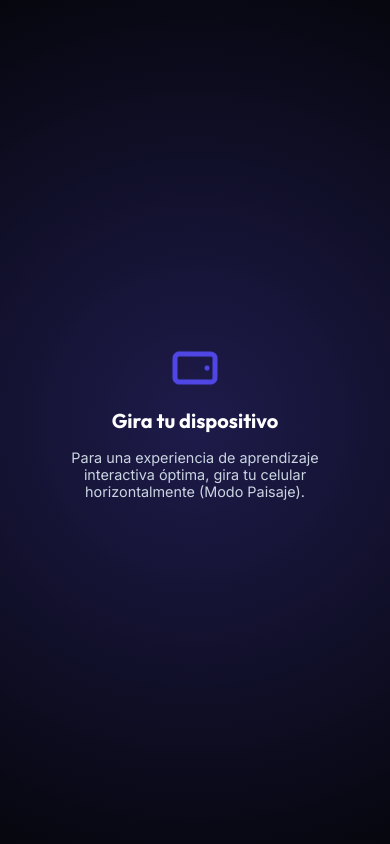
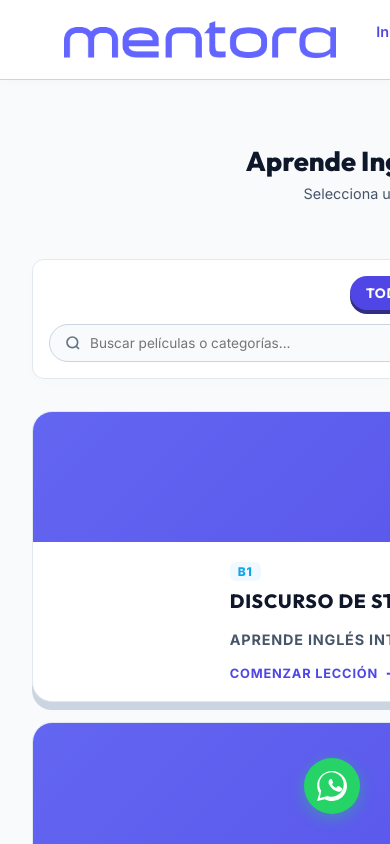
Before and after one commit to luismiguel9117/Mentora-playground, a React (Vite) app: page / in a window 390 px wide. Shown: the top 844 px of the page. Built offline with nearby package versions, Linux system fonts and the light colour scheme.

Commit message:
fix: conditionally render mobile rotate device prompt only inside player view

```diff
--- a/src/views/ReactorView.jsx
+++ b/src/views/ReactorView.jsx
@@ -2491,6 +2491,7 @@ export default function ReactorView() {
       }}
     >
       {/* Rotate Prompt Overlay for Portrait Mobile Devices */}
+      {currentView === 'player' && (
         <div className="rotate-device-prompt">
           <svg xmlns="http://www.w3.org/2000/svg" width="48" height="48" viewBox="0 0 24 24" fill="none" stroke="#4f46e5" strokeWidth="2.5" strokeLinecap="round" strokeLinejoin="round">
             <rect x="5" y="2" width="14" height="20" rx="2" ry="2" />
@@ -2501,6 +2502,7 @@ export default function ReactorView() {
             Para una experiencia de aprendizaje interactiva óptima, gira tu celular horizontalmente (Modo Paisaje).
           </p>
         </div>
+      )}
 
       {/* Intro Overlay — Minimalist TV style */}
       {introActive && (
```
Lines whose indentation alone changed are shown as unchanged.
